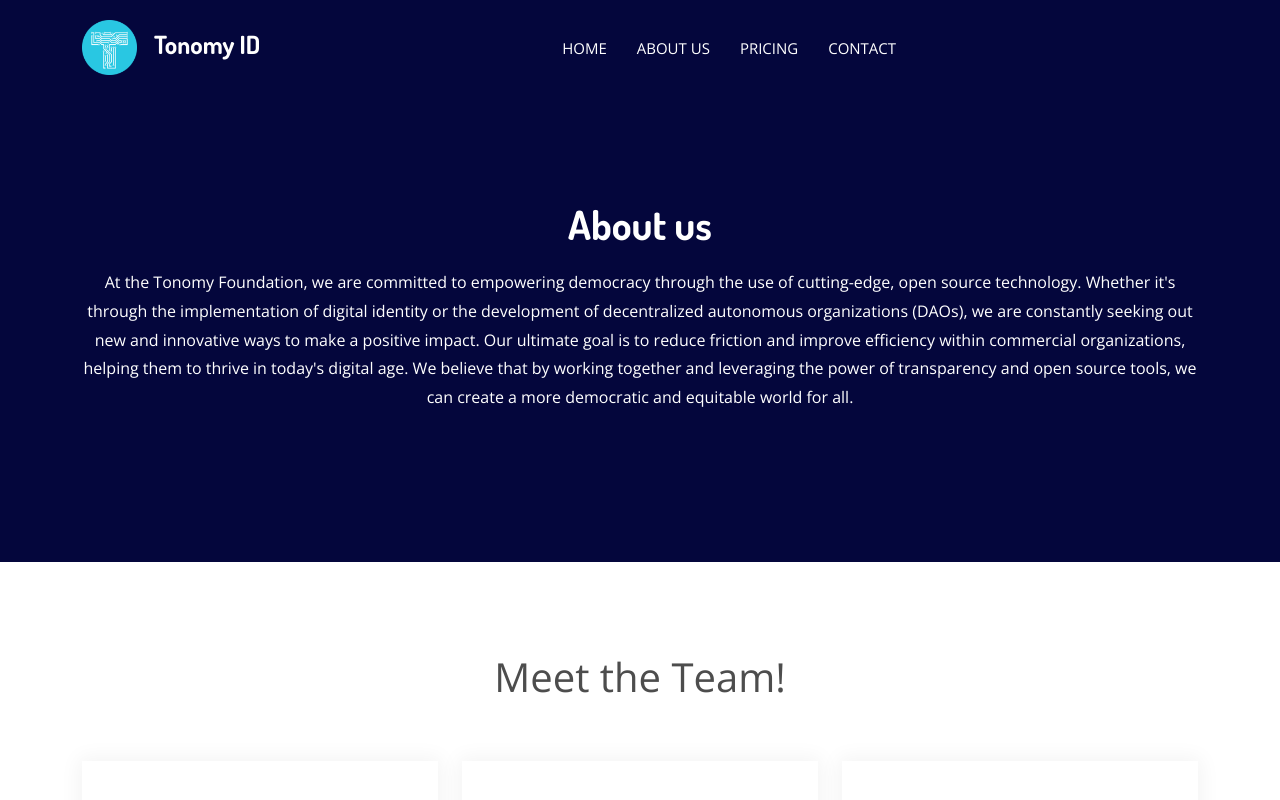
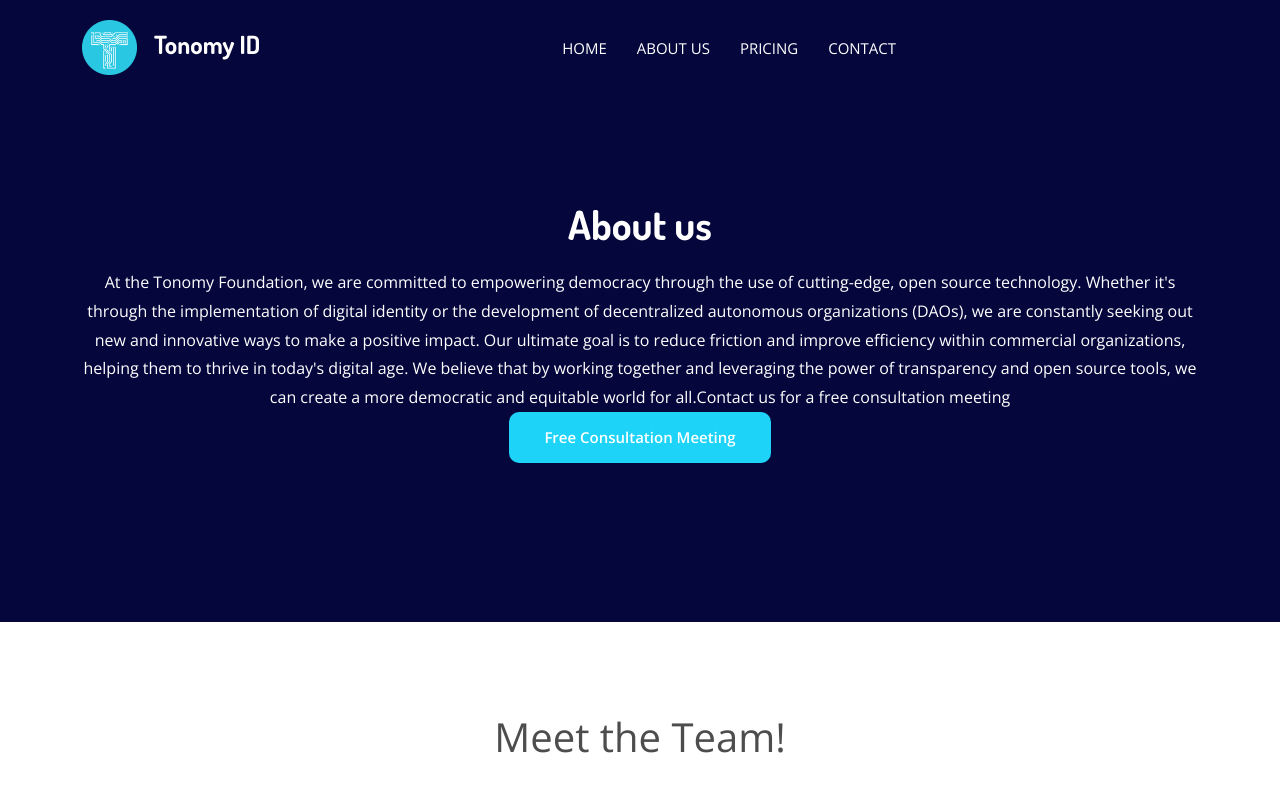
Before and after one commit to Tonomy-Foundation/Tonomy-Foundation-Next-Website, a Next.js app: page /about-us in a window 1280 px wide. Shown: the top 800 px of the page. Built offline with nearby package versions, Linux system fonts and the light colour scheme.

Commit message:
Added Free Consultation Meeting button

```diff
--- a/components/Common/PageBanner.js
+++ b/components/Common/PageBanner.js
@@ -21,6 +21,7 @@ class PageBanner extends Component {
               in today's digital age. We believe that by working together and
               leveraging the power of transparency and open source tools, we can
               create a more democratic and equitable world for all.
+            <span>Contact us for a free consultation meeting</span>
             </p>
             {/* <ul>
                             <li>
@@ -32,6 +33,11 @@ class PageBanner extends Component {
                         </ul> */}
           </div>
         </div>
+        <div className="flex-container text-center">
+          <a className="default-btn btn-two" href="https://cal.com/shayan-salehis-btb8mk/30min" target="_blank">
+            Free Consultation Meeting
+          </a>
+        </div>
       </div>
     );
   }
--- a/components/Layouts/Footer.js
+++ b/components/Layouts/Footer.js
@@ -22,6 +22,14 @@ class Footer extends Component {
                       className="rounded mx-auto d-block"
                     />
                   </a>
+
+                  <div className="flex-container text-center">
+                    <span>Contact us for a free consultation meeting</span>
+                    <a className="default-btn btn-two" href="https://cal.com/shayan-salehis-btb8mk/30min" target="_blank">
+                      Free Consultation Meeting
+                    </a>
+                  </div>
+                  <br />
                   <div className="flex-container FooterLogoDiv">
                     <ul className="social-icons d-flex flex-wrap justify-content-center">
                       <li className="item mx-2 mb-3 text-center">
```
